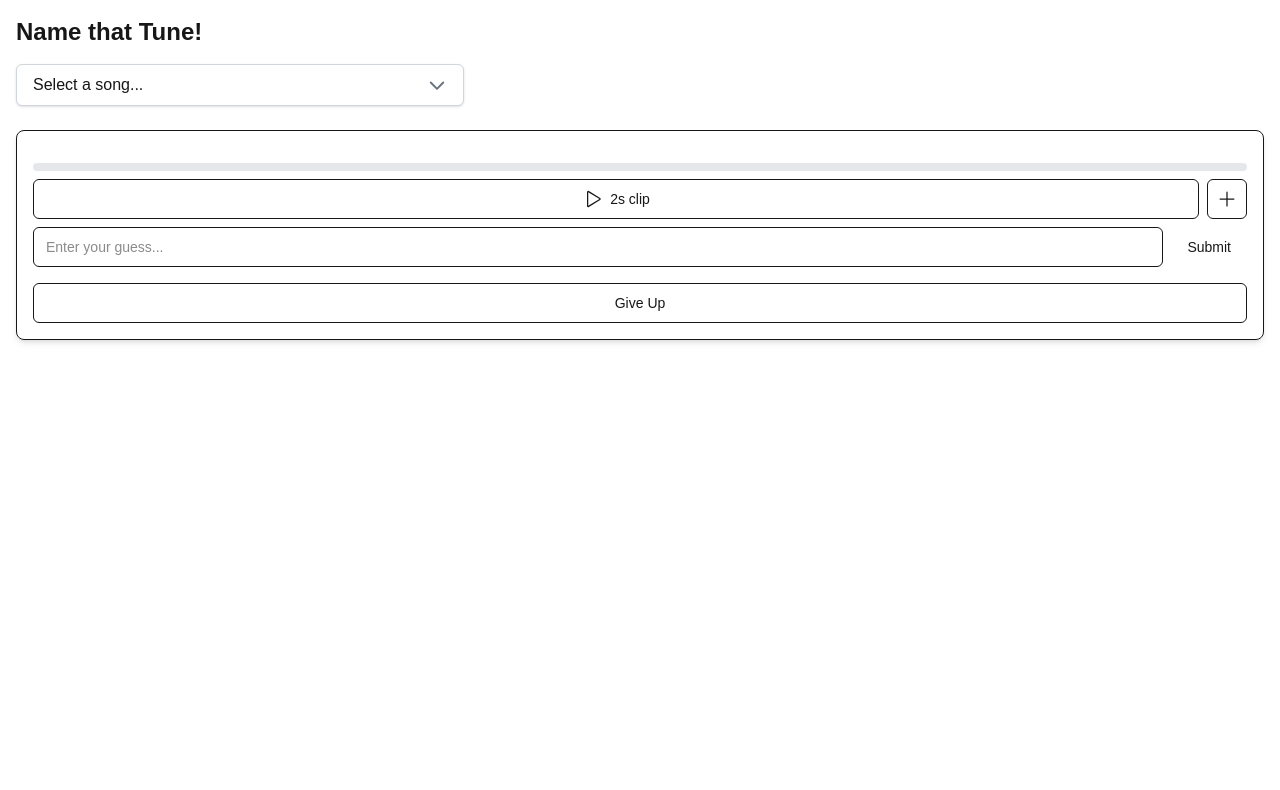
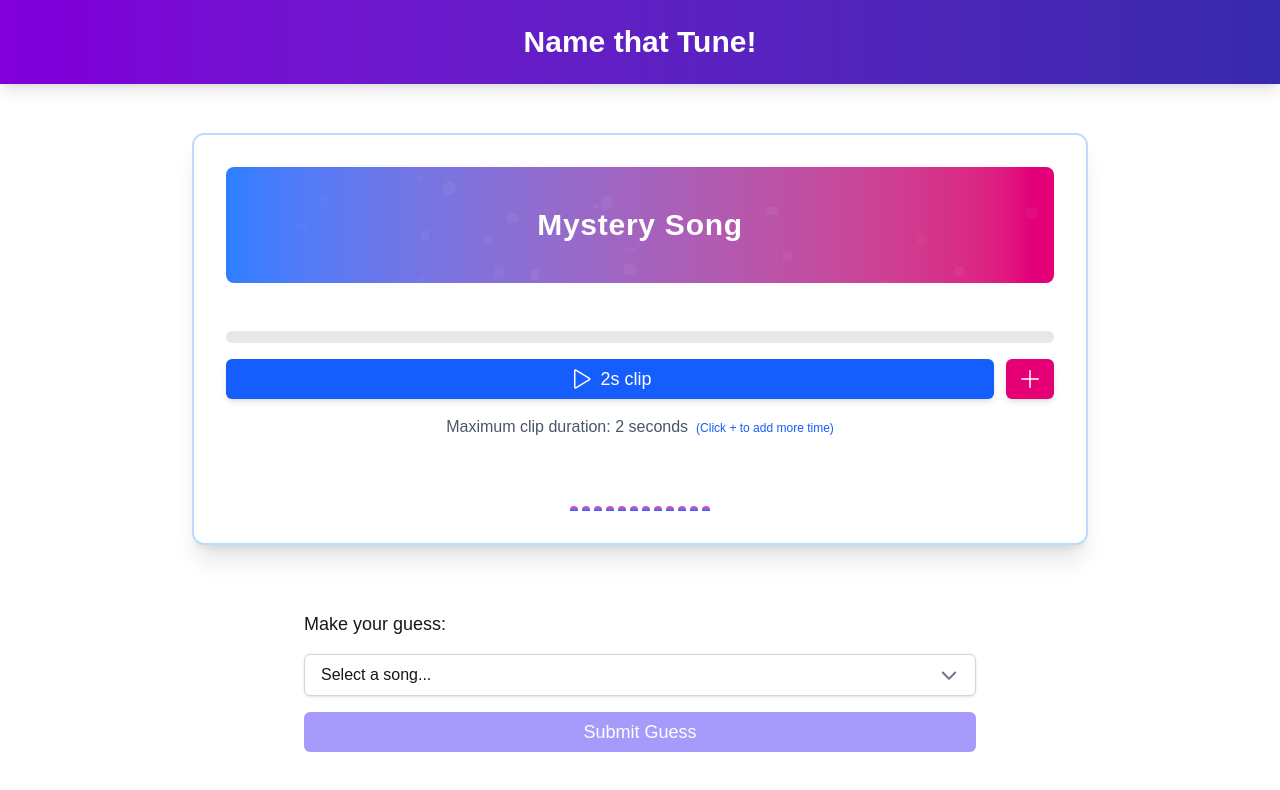
Before and after one commit to CS222-UIUC/team-41-project, a Next.js app: page /dev in a window 1280 px wide. Shown: the top 790 px of the page. Built offline with nearby package versions, Linux system fonts and the light colour scheme.

Commit message:
Fix User Dropdown Choice + Filtering + UI

```diff
--- a/src/app/dev/page.tsx
+++ b/src/app/dev/page.tsx
@@ -5,38 +5,173 @@ import { SongCard } from "@/components/SongCard";
 import { trackDatabase } from "@/lib/soundcloud/trackDatabase";
 import { SoundCloudTrack } from "../api/soundcloud/types";
 import { Dropdown } from "@/components/ui/Dropdown";
+import { Button } from "@/components/ui/Button";
 
 export default function DevPage() {
-  const [selectedTrack, setSelectedTrack] = useState<SoundCloudTrack | null>(null);
+  const [secretTrack, setSecretTrack] = useState<SoundCloudTrack | null>(null);
+  const [userGuess, setUserGuess] = useState<SoundCloudTrack | null>(null);
+  const [isCorrect, setIsCorrect] = useState<boolean | null>(null);
+  const [gameOver, setGameOver] = useState(false);
+  const [givenUp, setGivenUp] = useState(false);
+  const [attempts, setAttempts] = useState(0);
 
+  // Choose a random track when the component loads
   useEffect(() => {
-    // Randomly select a track from our database
-    const randomTrack = trackDatabase[Math.floor(Math.random() * trackDatabase.length)];
-    setSelectedTrack(randomTrack);
+    selectRandomTrack();
   }, []);
 
+  // Select a new random track from our database
+  const selectRandomTrack = () => {
+    const randomTrack = trackDatabase[Math.floor(Math.random() * trackDatabase.length)];
+    setSecretTrack(randomTrack);
+    setUserGuess(null);
+    setIsCorrect(null);
+    setGameOver(false);
+    setGivenUp(false);
+    setAttempts(0);
+  };
+
+  // Handle the user's selection from the dropdown
   const handleTrackSelect = (option: { id: number; title: string }) => {
     const selectedTrack = trackDatabase.find((track) => track.id === option.id);
     if (selectedTrack) {
-      setSelectedTrack(selectedTrack);
+      setUserGuess(selectedTrack);
     }
   };
 
+  // Check if the user's guess is correct
+  const checkGuess = () => {
+    if (userGuess && secretTrack) {
+      const correct = userGuess.id === secretTrack.id;
+      setIsCorrect(correct);
+      setAttempts(prev => prev + 1);
+
+      // If correct, end the game. If incorrect, allow another try
+      if (correct) {
+        setGameOver(true);
+      } else {
+        // Reset user guess but keep the game going
+        setUserGuess(null);
+      }
+    }
+  };
+
+  // Give up and reveal the answer
+  const handleGiveUp = () => {
+    setGivenUp(true);
+    setGameOver(true);
+  };
+
+  // Start a new game
+  const playAgain = () => {
+    selectRandomTrack();
+  };
+
   return (
-    <div className="p-4">
-      <h1 className="text-2xl font-bold mb-4">Name that Tune!</h1>
-      <div className="mb-6">
+    <div className="min-h-screen flex flex-col">
+      <header className="bg-gradient-to-r from-purple-700 to-indigo-800 p-6 text-white shadow-lg">
+        <h1 className="text-3xl font-bold text-center">Name that Tune!</h1>
+      </header>
+
+      <main className="flex-1 flex flex-col p-4">
+        {/* The song player - takes up more space now */}
+        {secretTrack && (
+          <div className="flex-1 flex items-center justify-center mb-8">
+            <SongCard
+              trackUrl={secretTrack.permalink_url}
+              trackTitle={(gameOver && (isCorrect || givenUp)) ? secretTrack.title : "Mystery Song"}
+            />
+          </div>
+        )}
+
+        {/* User guess interface - fixed at bottom */}
+        <div className="w-full max-w-2xl mx-auto space-y-4 mb-8">
+          {!gameOver && (
+            <>
+              <div className="font-medium text-lg">
+                Make your guess:
+                {attempts > 0 && <span className="text-gray-600 ml-2">Attempts: {attempts}</span>}
+              </div>
               <Dropdown
                 options={trackDatabase.map((track) => ({ id: track.id, title: track.title }))}
                 onSelect={handleTrackSelect}
                 placeholder="Select a song..."
+                value={userGuess}
               />
+
+              <div className="flex space-x-4">
+                <Button
+                  onClick={checkGuess}
+                  disabled={!userGuess}
+                  className="flex-1 bg-indigo-600 hover:bg-indigo-700 text-white transition-colors py-2 text-lg font-medium"
+                >
+                  Submit Guess
+                </Button>
+
+                {attempts > 0 && (
+                  <Button
+                    onClick={handleGiveUp}
+                    className="flex-1 bg-gray-500 hover:bg-gray-600 text-white transition-colors py-2 text-lg font-medium"
+                  >
+                    Give Up
+                  </Button>
+                )}
               </div>
-      {selectedTrack ? (
-        <SongCard trackUrl={selectedTrack.permalink_url} trackTitle={selectedTrack.title} />
-      ) : (
-        <div className="p-4">Select a song from the dropdown above</div>
+            </>
           )}
+
+          {/* Game results */}
+          {isCorrect === true && gameOver && (
+            <div className="p-6 rounded-lg text-center shadow-lg bg-green-100 border-2 border-green-300">
+              <div className="font-bold text-xl mb-2">
+                You got it right! 🎉
+              </div>
+              <div className="text-lg">
+                The song was: <span className="font-semibold">{secretTrack?.title}</span>
+              </div>
+              <div className="text-gray-600 mt-1">
+                Attempts: {attempts}
+              </div>
+              <Button
+                onClick={playAgain}
+                className="mt-6 bg-purple-600 hover:bg-purple-700 text-white transition-colors py-2 px-8 text-lg font-medium"
+              >
+                Play Again
+              </Button>
+            </div>
+          )}
+
+          {/* Wrong guess feedback - only shows temporarily */}
+          {isCorrect === false && !gameOver && (
+            <div className="p-4 rounded-lg text-center bg-red-100 border-2 border-red-300">
+              <div className="font-bold text-lg">
+                Not quite! 😔 Try again!
+              </div>
+            </div>
+          )}
+
+          {/* Given up state */}
+          {givenUp && gameOver && (
+            <div className="p-6 rounded-lg text-center shadow-lg bg-orange-100 border-2 border-orange-300">
+              <div className="font-bold text-xl mb-2">
+                Better luck next time!
+              </div>
+              <div className="text-lg">
+                The song was: <span className="font-semibold">{secretTrack?.title}</span>
+              </div>
+              <div className="text-gray-600 mt-1">
+                Attempts: {attempts}
+              </div>
+              <Button
+                onClick={playAgain}
+                className="mt-6 bg-purple-600 hover:bg-purple-700 text-white transition-colors py-2 px-8 text-lg font-medium"
+              >
+                Play Again
+              </Button>
+            </div>
+          )}
+        </div>
+      </main>
     </div>
   );
 }
--- a/src/components/SongCard.tsx
+++ b/src/components/SongCard.tsx
@@ -2,7 +2,6 @@
 
 import { useState, useEffect, useRef } from "react";
 import { Button } from "@/components/ui/Button";
-import { Input } from "@/components/ui/Input";
 import { Play, Pause, Plus } from "@phosphor-icons/react";
 
 interface SongCardProps {
@@ -12,19 +11,23 @@ interface SongCardProps {
 
 export function SongCard({ trackUrl, trackTitle }: SongCardProps) {
   const [isPlaying, setIsPlaying] = useState(false);
-  const [guess, setGuess] = useState("");
-  const [isCorrect, setIsCorrect] = useState<boolean | null>(null);
   const [startTime, setStartTime] = useState(0);
-  const [showSolution, setShowSolution] = useState(false);
   const [clipDuration, setClipDuration] = useState(2); // Start with 2 seconds
   const [progress, setProgress] = useState(0);
   const playerRef = useRef<HTMLIFrameElement>(null);
   const progressInterval = useRef<ReturnType<typeof setInterval>>(undefined);
 
   useEffect(() => {
+    // Reset player state when the track changes
+    setIsPlaying(false);
+    setProgress(0);
+    setClipDuration(2); // Reset clip duration back to default 2 seconds
+    clearInterval(progressInterval.current);
+
+    // Choose a random start time for the song clip
     const duration = 180; // Assume 3 minutes song length
     setStartTime(Math.floor(Math.random() * (duration - 5))); // Max 5 second clip
-  }, []);
+  }, [trackUrl]);
 
   const handlePlay = () => {
     if (playerRef.current) {
@@ -64,25 +67,33 @@ export function SongCard({ trackUrl, trackTitle }: SongCardProps) {
     }
   };
 
-  const handleGuess = () => {
-    const normalizedGuess = guess.toLowerCase().trim();
-    const normalizedTitle = trackTitle.toLowerCase().trim();
-    const correct = normalizedGuess === normalizedTitle;
-    setIsCorrect(correct);
-    if (correct) {
-      setShowSolution(true);
-    }
-  };
+  return (
+    <div className="w-full max-w-4xl p-8 border-2 border-blue-200 rounded-xl shadow-xl bg-white space-y-6">
+      {/* Song title display with animated background */}
+      <div className="relative overflow-hidden rounded-lg bg-gradient-to-r from-blue-500 to-pink-600 py-10 px-6">
+        <div className="absolute inset-0 opacity-10">
+          {Array.from({ length: 20 }).map((_, i) => (
+            <div
+              key={i}
+              className="absolute bg-white rounded-full"
+              style={{
+                width: `${Math.random() * 10 + 5}px`,
+                height: `${Math.random() * 10 + 5}px`,
+                left: `${Math.random() * 100}%`,
+                top: `${Math.random() * 100}%`,
+                opacity: Math.random() * 0.5 + 0.2,
+                animation: `pulse ${Math.random() * 3 + 2}s infinite`
+              }}
+            />
+          ))}
+        </div>
+        <h2 className="text-3xl font-bold text-center text-white tracking-wide">
+          {trackTitle}
+        </h2>
+      </div>
 
-  const handleGiveUp = () => {
-    setShowSolution(true);
-    setIsCorrect(false);
-  };
-
-  return (
-    <div className="p-4 border rounded-lg shadow-md space-y-4">
-      {/* Hidden embed player*/}
-      <div className={showSolution ? "w-full h-20" : "w-0 h-0 overflow-hidden"}>
+      {/* Hidden embed player */}
+      <div className="w-0 h-0 overflow-hidden">
         <iframe
           ref={playerRef}
           width="100%"
@@ -94,52 +105,59 @@ export function SongCard({ trackUrl, trackTitle }: SongCardProps) {
         />
       </div>
 
-      <div className="space-y-2">
-        {/* Progress bar */}
-        <div className="w-full h-2 bg-gray-200 rounded-full overflow-hidden">
-          <div className="h-full bg-blue-500 transition-all duration-100" style={{ width: `${progress}%` }} />
+      <div className="space-y-4">
+        {/* Progress bar with animated gradient */}
+        <div className="w-full h-3 bg-gray-200 rounded-full overflow-hidden">
+          <div
+            className="h-full bg-gradient-to-r from-blue-500 to-pink-500 transition-all duration-100"
+            style={{ width: `${progress}%` }}
+          />
         </div>
 
         {/* Playback controls */}
-        <div className="flex gap-2 items-center">
-          <Button onClick={handlePlay} disabled={isPlaying} className="flex-1" variant="outline">
-            {isPlaying ? <Pause className="w-5 h-5" /> : <Play className="w-5 h-5" />}
+        <div className="flex gap-3 items-center">
+          <Button
+            onClick={handlePlay}
+            disabled={isPlaying}
+            className="flex-1 bg-blue-600 hover:bg-blue-700 text-white text-lg font-medium py-3 transition-all duration-200 shadow-md hover:shadow-lg transform hover:-translate-y-1"
+          >
+            {isPlaying ?
+              <Pause className="w-6 h-6" /> :
+              <Play className="w-6 h-6" />
+            }
             <span className="ml-2">{clipDuration}s clip</span>
           </Button>
-          <Button onClick={handleAddSecond} disabled={isPlaying || clipDuration >= 5} variant="outline" size="icon">
-            <Plus className="w-5 h-5" />
+
+          <Button
+            onClick={handleAddSecond}
+            disabled={isPlaying || clipDuration >= 5}
+            className="p-3 bg-pink-600 hover:bg-pink-700 text-white transition-all duration-200 shadow-md hover:shadow-lg transform hover:-translate-y-1 disabled:opacity-50 disabled:transform-none disabled:hover:shadow-md"
+          >
+            <Plus className="w-6 h-6" />
           </Button>
         </div>
 
-        <div className="flex gap-2">
-          <Input
-            type="text"
-            placeholder="Enter your guess..."
-            value={guess}
-            onChange={(e) => setGuess(e.target.value)}
-            onKeyDown={(e) => {
-              if (e.key === "Enter") {
-                handleGuess();
-              }
+        {/* Clip duration indicator */}
+        <div className="text-center text-gray-600 mt-2">
+          <span className="font-medium">Maximum clip duration: {clipDuration} seconds</span>
+          {clipDuration < 5 && (
+            <span className="text-xs text-blue-600 ml-2">(Click + to add more time)</span>
+          )}
+        </div>
+      </div>
+
+      {/* Music equalizer visualization */}
+      <div className="flex justify-center items-end h-12 gap-1 mt-4">
+        {Array.from({ length: 12 }).map((_, i) => (
+          <div
+            key={i}
+            className="w-2 bg-gradient-to-t from-blue-600 to-pink-500 rounded-t transition-all duration-500"
+            style={{
+              height: isPlaying ? `${Math.random() * 80 + 20}%` : "10%",
+              animationDelay: `${i * 0.1}s`
             }}
           />
-          <Button onClick={handleGuess}>Submit</Button>
-        </div>
-
-        {!showSolution && (
-          <Button onClick={handleGiveUp} variant="outline" className="w-full mt-2">
-            Give Up
-          </Button>
-        )}
-
-        {isCorrect !== null && (
-          <div className="text-center space-y-2">
-            <div className={`font-semibold ${isCorrect ? "text-green-600" : "text-red-600"}`}>
-              {isCorrect ? "Correct!" : "Try again!"}
-            </div>
-            {showSolution && <div className="text-sm text-gray-600">The song was: {trackTitle}</div>}
-          </div>
-        )}
+        ))}
       </div>
     </div>
   );
--- a/src/components/ui/Dropdown.tsx
+++ b/src/components/ui/Dropdown.tsx
@@ -5,12 +5,18 @@ interface DropdownProps {
   options: { id: number; title: string }[];
   onSelect: (option: { id: number; title: string }) => void;
   placeholder?: string;
+  value?: { id: number; title: string } | null;
 }
 
-export function Dropdown({ options, onSelect, placeholder = "Select a song..." }: DropdownProps) {
+export function Dropdown({ options, onSelect, placeholder = "Select a song...", value }: DropdownProps) {
   const [isOpen, setIsOpen] = useState(false);
   const [selectedOption, setSelectedOption] = useState<{ id: number; title: string } | null>(null);
+  const [searchTerm, setSearchTerm] = useState("");
   const dropdownRef = useRef<HTMLDivElement>(null);
+
+  useEffect(() => {
+    setSelectedOption(value ?? null);
+  }, [value]);
 
   useEffect(() => {
     function handleClickOutside(event: MouseEvent) {
@@ -18,7 +24,6 @@ export function Dropdown({ options, onSelect, placeholder = "Select a song..." }
         setIsOpen(false);
       }
     }
-
     document.addEventListener("mousedown", handleClickOutside);
     return () => {
       document.removeEventListener("mousedown", handleClickOutside);
@@ -27,12 +32,17 @@ export function Dropdown({ options, onSelect, placeholder = "Select a song..." }
 
   const handleSelect = (option: { id: number; title: string }) => {
     setSelectedOption(option);
+    setSearchTerm(""); // Reset search
     setIsOpen(false);
     onSelect(option);
   };
 
+  const filteredOptions = options.filter((option) =>
+    option.title.toLowerCase().includes(searchTerm.toLowerCase())
+  );
+
   return (
-    <div className="relative w-full max-w-md cursor-pointer" ref={dropdownRef}>
+    <div className="relative w-full cursor-pointer" ref={dropdownRef}>
       <button
         onClick={() => setIsOpen(!isOpen)}
         className="w-full px-4 py-2 text-left bg-white border border-gray-300 rounded-md shadow-sm flex items-center justify-between"
@@ -45,12 +55,24 @@ export function Dropdown({ options, onSelect, placeholder = "Select a song..." }
         )}
       </button>
 
+      {/* Dropdown list */}
       <div
         className={`absolute z-10 w-full mt-1 bg-white border border-gray-300 rounded-md shadow-lg transition-all duration-200 ease-in-out ${
           isOpen ? "opacity-100 transform translate-y-0" : "opacity-0 transform -translate-y-2 pointer-events-none"
         }`}
       >
-        {options.map((option) => (
+        {/* Search input */}
+        <input
+          type="text"
+          value={searchTerm}
+          onChange={(e) => setSearchTerm(e.target.value)}
+          className="w-full px-4 py-2 border-b border-gray-200 focus:outline-none"
+          placeholder="Type to filter..."
+          autoFocus
+        />
+        <div className="max-h-60 overflow-y-auto">
+          {filteredOptions.length > 0 ? (
+            filteredOptions.map((option) => (
               <div
                 key={option.id}
                 onClick={() => handleSelect(option)}
@@ -58,7 +80,11 @@ export function Dropdown({ options, onSelect, placeholder = "Select a song..." }
               >
                 {option.title}
               </div>
-        ))}
+            ))
+          ) : (
+            <div className="px-4 py-2 text-gray-500">No results found</div>
+          )}
+        </div>
       </div>
     </div>
   );
```
Lines whose indentation alone changed are shown as unchanged.
